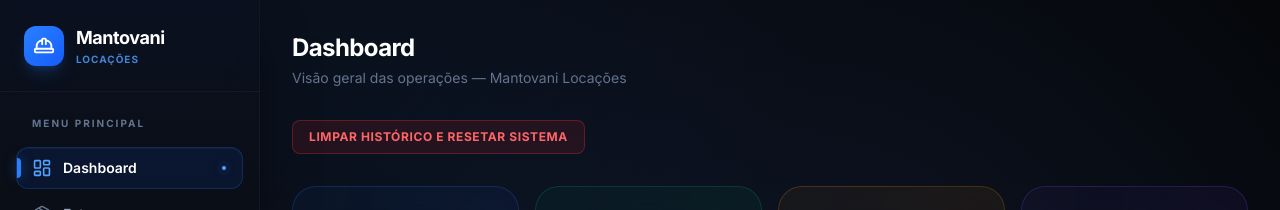
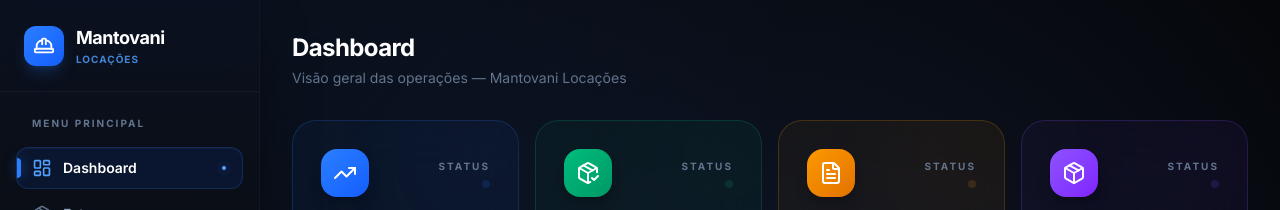
Before and after one commit to mantolatv-cmyk/mantovani-dashboard, a Next.js app: page / in a window 1280 px wide. Shown: the top 210 px of the page. Built offline with nearby package versions, Linux system fonts and the light colour scheme; no server answers.

Commit message:
Remove temporary reset button

```diff
--- a/src/app/page.js
+++ b/src/app/page.js
@@ -28,19 +28,6 @@
         </p>
       </div>
 
-      <button
-        onClick={async () => {
-          if (confirm("Deseja realmente limpar TODO o histórico de locações e notas?")) {
-            const { wipeAllData } = await import("@/lib/firestore");
-            await wipeAllData();
-            window.location.reload();
-          }
-        }}
-        id="btn-wipe-data-temporary"
-        className="px-4 py-2 bg-red-500/10 hover:bg-red-500/20 text-red-400 border border-red-500/30 rounded-lg text-xs font-bold uppercase tracking-wider transition-all active:scale-95"
-      >
-        Limpar Histórico e Resetar Sistema
-      </button>
 
       {/* Stat Cards */}
       <div className="grid grid-cols-1 sm:grid-cols-2 lg:grid-cols-4 gap-4">
```
